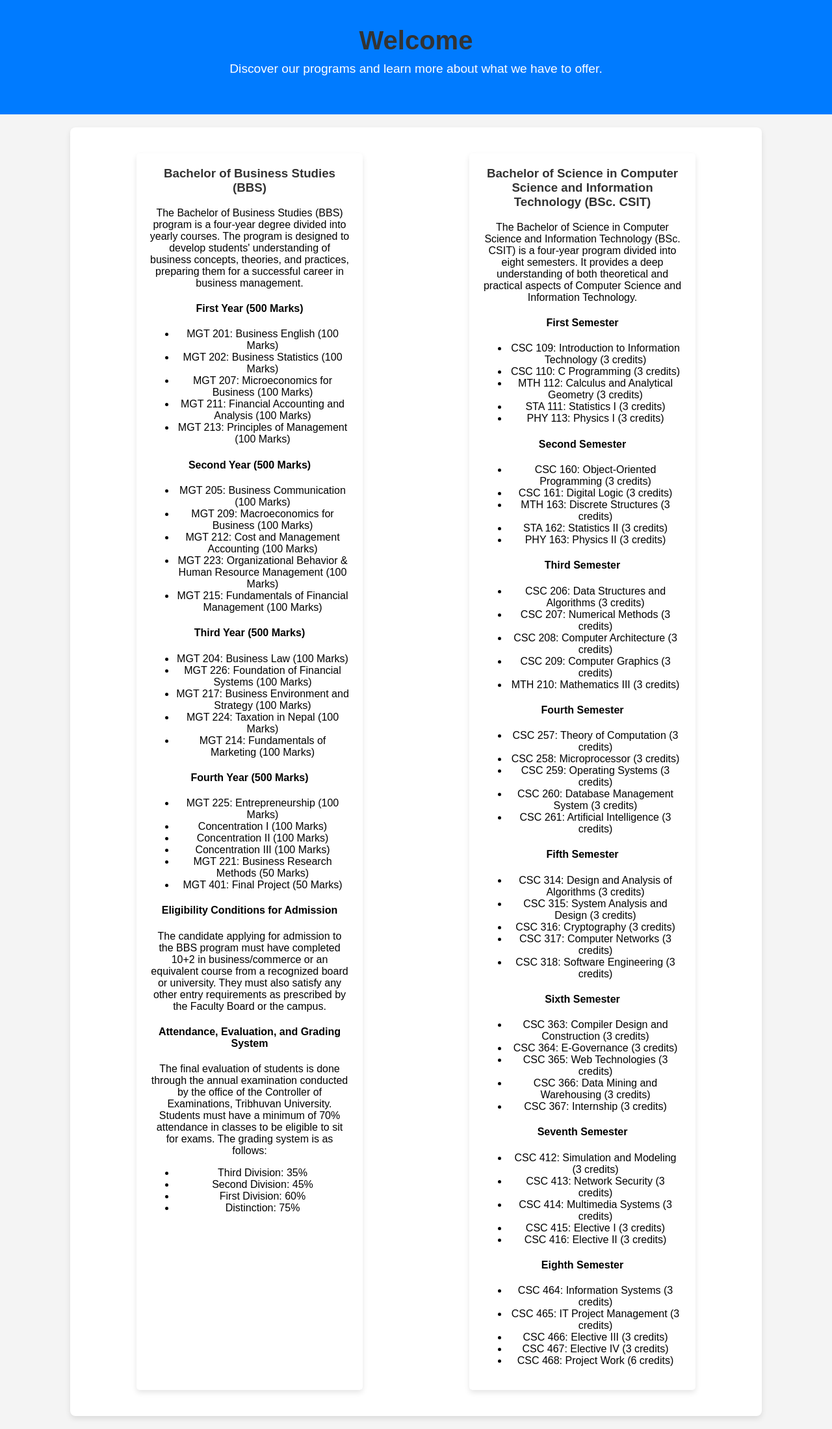
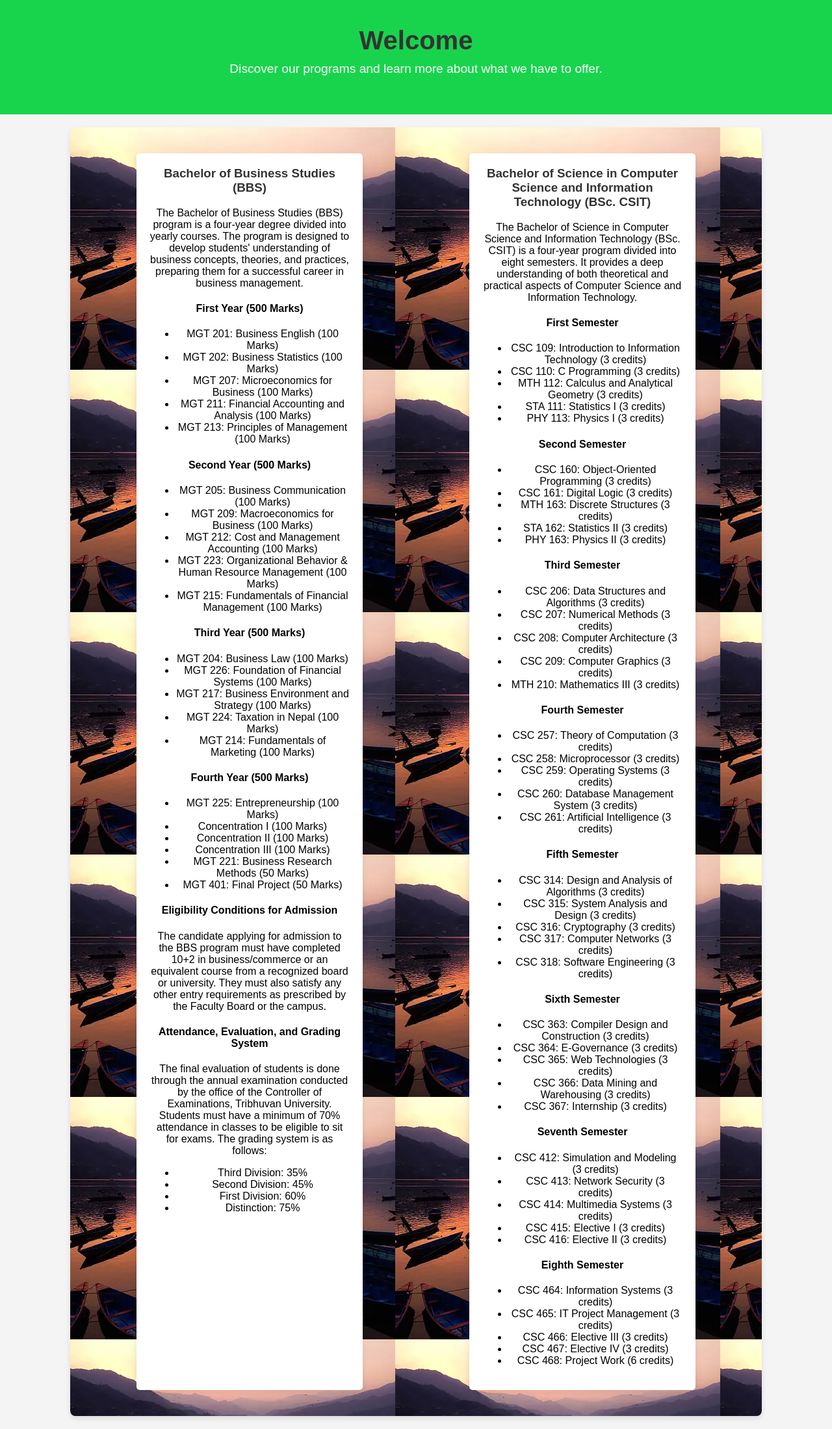
Before and after one commit to Sandy99098/webTech, a PHP site: page / in a window 1280 px wide. Shown: the part 130-2329 px from the top of the page at 65% size. Run offline with PHP 8.4, Linux system fonts and the light colour scheme.

Commit message:
this is new commit

```diff
--- a/index.php
+++ b/index.php
@@ -21,6 +21,7 @@
         transform: scale(1.1);
     }
     .container{
+        background-image: url(phewa-lake.png);
         overflow: auto;
         /* scrollbar-height: ; */
     }
--- a/styles.css
+++ b/styles.css
@@ -6,6 +6,7 @@ body {
     padding: 0;
     height: 100%;
     min-height: 100vh;
+    /* background-image:url(phewa-lake.png) ; */
 }
 
 .container {
@@ -21,6 +22,7 @@ body {
     border-radius: 8px;
     box-shadow: 0 4px 8px rgba(0, 0, 0, 0.1);
     overflow: auto;
+    /* background-image: url(phewa-lake.png); */
 }
 
 h1, h2, h3 {
@@ -215,7 +217,7 @@ table tbody td a:hover {
 
 /* Index Page Styles */
 .index-hero {
-    background: #007bff;
+    background: #18d44d;
     color: #fff;
     padding: 40px 20px;
     text-align: center;
```
Also changed, not shown: phewa-lake.png (added).
